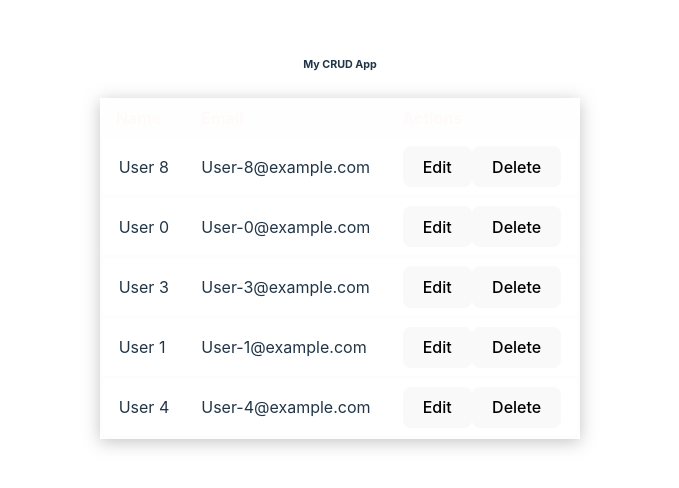
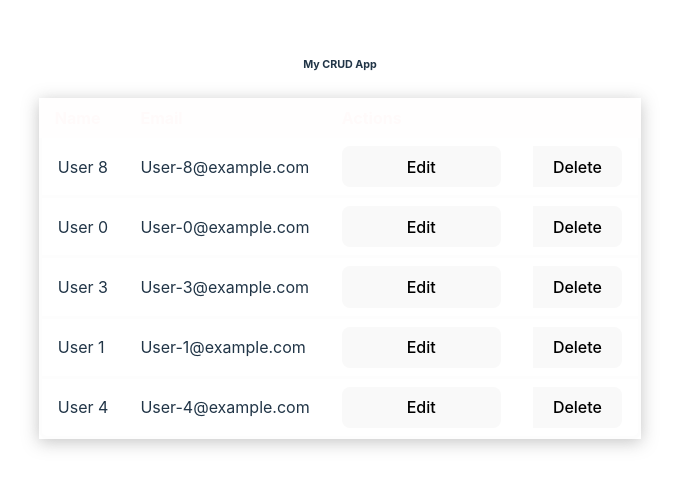
Before and after one commit to new-AF/react-dashboard-crud, a React (Vite) app: page / in a window 1280 px wide. Shown: the top 488 px of the page, without its empty margins (300-979 px from the left). Built offline with nearby package versions, Linux system fonts and the light colour scheme.

Commit message:
style to emph edit button

```diff
--- /dev/null
+++ b/src/Control.css
@@ -0,0 +1,11 @@
+.control {
+    .edit {
+        padding-inline: var(--gap-mega);
+    }
+    .delete {
+        border-start-start-radius: 0;
+        border-end-start-radius: 0;
+    }
+    display: flex;
+    column-gap: var(--gap-large);
+}
--- a/src/ControlCell.jsx
+++ b/src/Control.jsx
@@ -1,7 +1,9 @@
 import { EditButton } from "./EditButton";
 import { DeleteButton } from "./DeleteButton";
 
-export const ControlCell = ({ className = "control" }) => {
+import "./Control.css";
+
+export const Control = ({ className = "control" }) => {
     return (
         <td className={className}>
             <EditButton />
@@ -10,6 +12,6 @@ export const ControlCell = ({ className = "control" }) => {
     );
 };
 
-export const appendControlCell = (array) => {
-    array.push(<ControlCell />);
+export const appendControl = (array) => {
+    array.push(<Control />);
 };
--- a/src/Root.css
+++ b/src/Root.css
@@ -1,4 +1,10 @@
 :root {
+    --gap-mega: 4rem;
+    --gap-large: 2rem;
+    --gap-medium: 1rem;
+    --gap-small: 0.5rem;
+    --gap-tiny: 0.25rem;
+
     font-family: Inter, system-ui, Avenir, Helvetica, Arial, sans-serif;
     line-height: 1.5;
     font-weight: 400;
--- a/src/Row.jsx
+++ b/src/Row.jsx
@@ -1,13 +1,13 @@
 /*  */
 
-import { appendControlCell } from "./ControlCell";
+import { appendControl } from "./Control";
 
 export const Row = ({ obj }) => {
     const elements = Object.entries(obj).map(([key, value]) => (
         <td>{value}</td>
     ));
 
-    appendControlCell(elements);
+    appendControl(elements);
 
     return <tr>{elements}</tr>;
 };
--- a/src/Table.css
+++ b/src/Table.css
@@ -1,10 +1,3 @@
-:root {
-    --gap-large: 2rem;
-    --gap-medium: 1rem;
-    --gap-small: 0.5rem;
-    --gap-tiny: 0.25rem;
-}
-
 table thead td th {
     overflow: hidden;
 }
```
